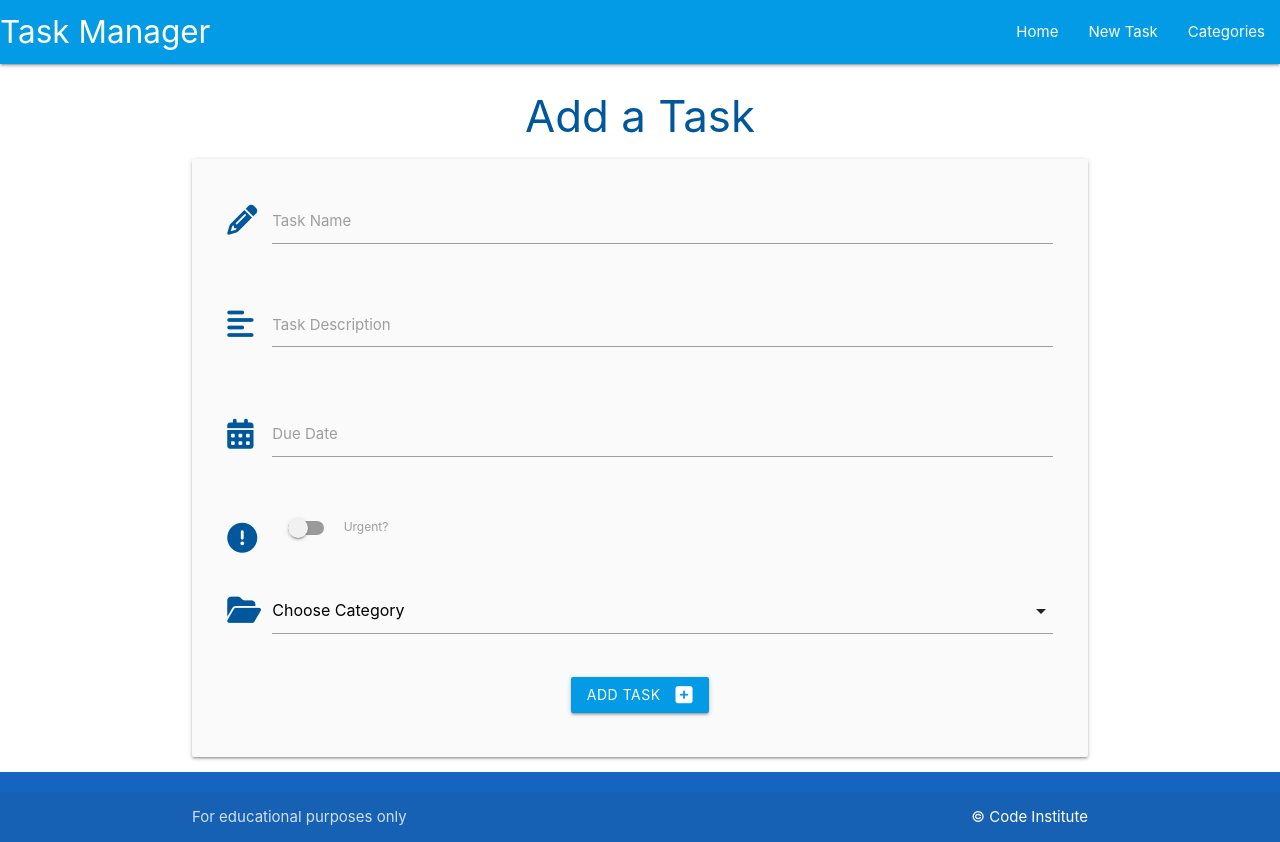
After one commit to rstan-dev/Flask-sql-project, a Flask app: page /add_task in a window 1280 px wide. The commit adds this page. Run offline with Flask 3, Linux system fonts and the light colour scheme.

Commit message:
create add_task.html, create route, add materialise fields

```diff
--- a/taskmanager/routes.py
+++ b/taskmanager/routes.py
@@ -1,6 +1,6 @@
 from flask import render_template, request, redirect, url_for
 from taskmanager import app, db
-from taskmanager.models import Category
+from taskmanager.models import Category, Task
 
 
 @app.route("/")
@@ -38,3 +38,19 @@ def delete_category(category_id):
     db.session.delete(category)
     db.session.commit()
     return redirect(url_for("categories"))
+
+@app.route("/add_task", methods=["GET", "POST"])
+def add_task():
+    categories = list(Category.query.order_by(Category.category_name).all())
+    if request.method == "POST":
+        task = Task(
+            task_name=request.form.get("task_name"),
+            task_description=request.form.get("task_description"),
+            is_urgent=bool(True if request.form.get("is_urgent") else False),
+            due_date=request.form.get("due_date"),
+            category_id=request.form.get("category_id"),
+        )
+        db.session.add(task)
+        db.session.commit()
+        return redirect(url_for("home"))
+    return render_template("add_task.html", categories=categories)
--- a/taskmanager/static/js/script.js
+++ b/taskmanager/static/js/script.js
@@ -2,6 +2,19 @@ document.addEventListener('DOMContentLoaded', function () {
     // sidenav initialisation
     let sidenav = document.querySelectorAll('.sidenav');
     M.Sidenav.init(sidenav);
+
+    // date picker initialisation
+    let datepicker = document.querySelectorAll('.datepicker');
+    M.Datepicker.init(datepicker, {
+        format: "dd mmmm, yyyy",
+        i18n: {
+            done: "Select"
+        }
+    });
+
+    // select initialisation
+    let selects = document.querySelectorAll('select');
+    M.FormSelect.init(selects);
 });
 
 // // modal initilaisation
--- /dev/null
+++ b/taskmanager/templates/add_task.html
@@ -0,0 +1,70 @@
+{% extends "base.html" %}
+{% block content %}
+
+<h3 class="light-blue-text text-darken-4 center-align">Add a Task</h3>
+
+<div class="row card-panel grey lighten-5">
+    <form class="col s12" method="POST" action="{{ url_for('add_task') }}">
+        <!-- task-name -->
+        <div class="row">
+            <div class="input-field col s12">
+                <i class="fas fa-pencil-alt prefix light-blue-text text-darken-4"></i>
+                <input name="task_name" id="task_name" type="text" class="validate" minlength="3" maxlength="50"
+                    required>
+                <label for="task_name">Task Name</label>
+            </div>
+        </div>
+        <!-- task-decription -->
+        <div class="row">
+            <div class="input-field col s12">
+                <i class="fas fa-align-left prefix light-blue-text text-darken-4"></i>
+                <textarea name="task_description" id="task_description" type="text"
+                    class="materialize-textarea validate" minlength="3" maxlength="200" required></textarea>
+                <label for="task_description">Task Description</label>
+            </div>
+        </div>
+        <!-- due date -->
+        <div class="row">
+            <div class="input-field col s12">
+                <i class="fas fa-calendar-alt prefix light-blue-text text-darken-4"></i>
+                <input name="due_date" id="due_date" type="text" class="datepicker validate" required>
+                <label for="due_date">Due Date</label>
+            </div>
+        </div>
+        <!-- is urgent -->
+        <div class="row">
+            <div class="input-field col s12">
+                <div class="switch">
+                    <i class="fas fa-exclamation-circle prefix light-blue-text text-darken-4"></i>
+                    <label for="is_urgent">
+                        <input name="is_urgent" id="is_urgent" type="checkbox">
+                        <span class="lever"></span>
+                        Urgent?
+                    </label>
+                </div>
+            </div>
+        </div>
+        <!-- category_id -->
+        <div class="row">
+            <div class="input-field col s12">
+                <i class="fas fa-folder-open prefix light-blue-text text-darken-4"></i>
+                <select name="category_id" id="category_id" class="validate" required>
+                    <option value="" disabled selected>Choose Category</option>
+                    {% for category in categories %}
+                    <option value="{{ category.id }}">{{ category.category_name }}</option>
+                    {% endfor %}
+                </select>
+            </div>
+        </div>
+        <!-- submit button -->
+        <div class="row">
+            <div class="col s12 center-align">
+                <button type="submit" class="btn large light-blue darken-1">
+                    Add Task <i class="fas fa-plus-square right"></i>
+                </button>
+            </div>
+        </div>
+    </form>
+</div>
+
+{% endblock %}
--- a/taskmanager/templates/base.html
+++ b/taskmanager/templates/base.html
@@ -23,7 +23,7 @@
                 <a href="#" data-target="mobile-demo" class="sidenav-trigger"><i class="fas fa-bars"></i></a>
                 <ul class="right hide-on-med-and-down">
                     <li><a href="{{ url_for('home') }}">Home</a></li>
-                    <li><a href="">New Task</a></li>
+                    <li><a href="{{ url_for('add_task') }}">New Task</a></li>
                     <li><a href="{{ url_for('categories') }}">Categories</a></li>
                 </ul>
             </div>
@@ -33,7 +33,7 @@
 
         <ul class="sidenav" id="mobile-demo">
             <li><a href="{{ url_for('home') }}">Home</a></li>
-            <li><a href="">New Task</a></li>
+            <li><a href="{{ url_for('add_task') }}">New Task</a></li>
             <li><a href="{{ url_for('categories') }}">Categories</a></li>
         </ul>
     </header>
```
Also changed, not shown: taskmanager/templates/tasks.html (+8 -0 lines).
